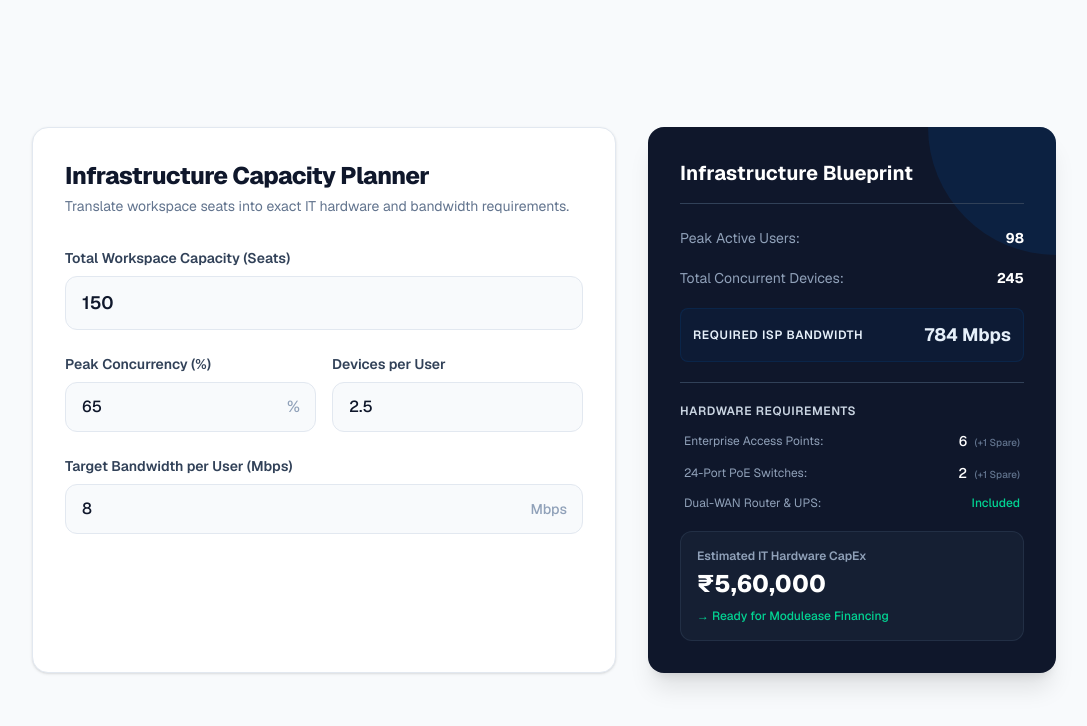
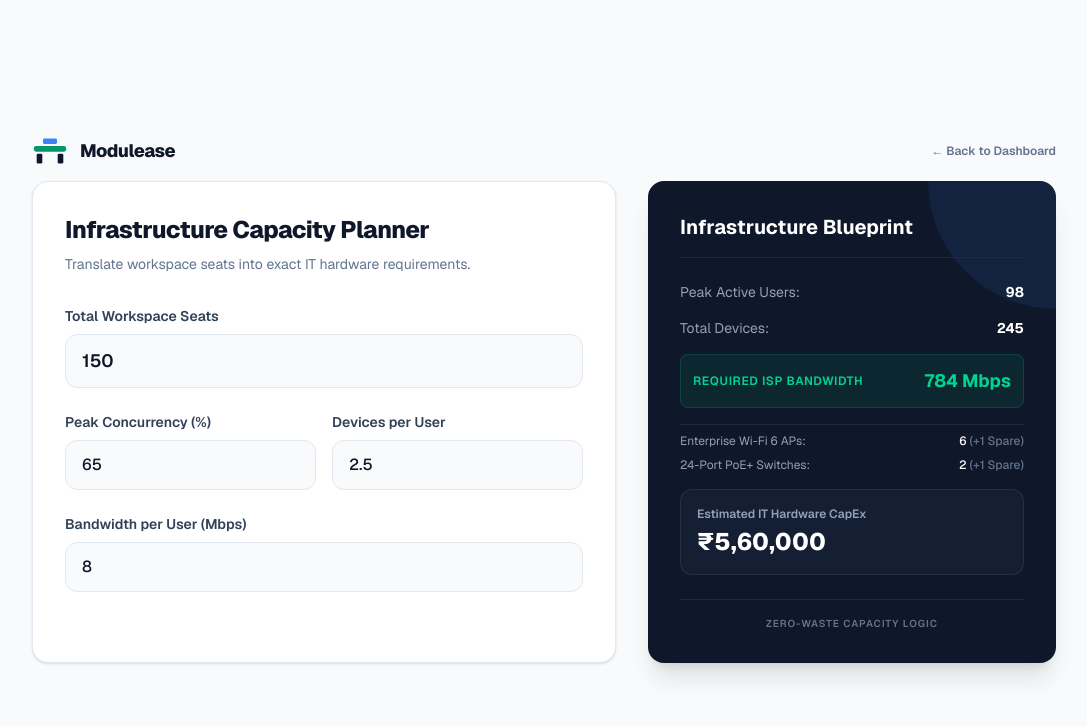
Before and after one commit to millenialbanker/eaas-platform-frontend, a Next.js app: page /planner in a window 1280 px wide. Shown: the top 726 px of the page, without its empty margins (96-1183 px from the left). Built offline with nearby package versions, Linux system fonts and the light colour scheme.

Commit message:
Update page.tsx

```diff
--- a/app/planner/page.tsx
+++ b/app/planner/page.tsx
@@ -1,5 +1,21 @@
 "use client";
+
 import { useState } from "react";
+import Link from "next/link";
+
+function Logo() {
+  return (
+    <Link href="/" className="flex items-center gap-3">
+      <svg width="36" height="28" viewBox="0 0 50 40" fill="none" xmlns="http://www.w3.org/2000/svg">
+        <rect x="15" y="2" width="20" height="8" rx="2" fill="#3B82F6" />
+        <rect x="2" y="13" width="46" height="8" rx="3" fill="#059669" />
+        <rect x="6" y="24" width="8" height="14" rx="2" fill="#0F172A" />
+        <rect x="36" y="24" width="8" height="14" rx="2" fill="#0F172A" />
+      </svg>
+      <span className="font-extrabold text-lg tracking-tight text-slate-900">Modulease</span>
+    </Link>
+  );
+}
 
 export default function CapacityPlanner() {
   const [totalSeats, setTotalSeats] = useState<number>(150);
@@ -7,63 +23,57 @@ export default function CapacityPlanner() {
   const [devicesPerUser, setDevicesPerUser] = useState<number>(2.5);
   const [bandwidthPerUser, setBandwidthPerUser] = useState<number>(8);
 
-  const COST_PER_AP = 35000;
-  const COST_PER_SWITCH = 65000;
-  const COST_ROUTER_UPS = 120000;
-  const DEVICES_PER_AP = 45;
-
   const activeUsers = Math.round(totalSeats * (concurrency / 100));
   const totalDevices = Math.round(activeUsers * devicesPerUser);
   const totalBandwidth = activeUsers * bandwidthPerUser;
 
-  const activeAPs = Math.max(1, Math.ceil(totalDevices / DEVICES_PER_AP));
+  const activeAPs = Math.max(1, Math.ceil(totalDevices / 45));
   const spareAPs = Math.max(1, Math.ceil(activeAPs * 0.1));
   const totalAPs = activeAPs + spareAPs;
 
   const wiredConnections = Math.round(totalSeats * 0.15);
-  const totalPortsNeeded = activeAPs + spareAPs + wiredConnections;
+  const totalPortsNeeded = totalAPs + wiredConnections;
   const activeSwitches = Math.max(1, Math.ceil(totalPortsNeeded / 24));
   const spareSwitches = 1;
   const totalSwitches = activeSwitches + spareSwitches;
 
-  const capex = (totalAPs * COST_PER_AP) + (totalSwitches * COST_PER_SWITCH) + COST_ROUTER_UPS;
-
-  const formatCurrency = (num: number) => '₹' + num.toLocaleString('en-IN');
-  const formatBandwidth = (mbps: number) => mbps > 1000 ? (mbps / 1000).toFixed(1) + ' Gbps' : mbps + ' Mbps';
+  const capex = (totalAPs * 35000) + (totalSwitches * 65000) + 120000;
+  const formatINR = (num: number) => '₹' + Math.round(num).toLocaleString('en-IN');
 
   return (
-    <div className="min-h-screen bg-slate-50 text-slate-800 p-4 md:p-8 flex items-center justify-center font-sans antialiased">
-      <div className="max-w-5xl w-full grid grid-cols-1 lg:grid-cols-12 gap-8">
+    <div className="min-h-screen bg-slate-50 text-slate-800 p-4 md:p-8 flex flex-col justify-center font-sans">
+      <div className="max-w-5xl w-full mx-auto mb-4 flex justify-between items-center">
+        <Logo />
+        <Link href="/" className="text-xs font-semibold text-slate-500 hover:text-slate-900">← Back to Dashboard</Link>
+      </div>
 
+      <div className="max-w-5xl w-full mx-auto grid grid-cols-1 lg:grid-cols-12 gap-8">
+
+        {/* Input Parameters */}
         <div className="lg:col-span-7 bg-white border border-slate-200 rounded-2xl p-8 shadow-sm">
-          <div className="mb-8">
-            <h2 className="text-2xl font-extrabold text-slate-900 tracking-tight">Infrastructure Capacity Planner</h2>
-            <p className="text-sm text-slate-500 mt-1">Translate workspace seats into exact IT hardware and bandwidth requirements.</p>
-          </div>
+          <h2 className="text-2xl font-extrabold text-slate-900 tracking-tight mb-2">Infrastructure Capacity Planner</h2>
+          <p className="text-sm text-slate-500 mb-8">Translate workspace seats into exact IT hardware requirements.</p>
 
           <div className="space-y-6">
             <div>
-              <label className="block text-sm font-semibold text-slate-700 mb-2">Total Workspace Capacity (Seats)</label>
+              <label className="block text-sm font-semibold text-slate-700 mb-2">Total Workspace Seats</label>
               <input
                 type="number"
                 value={totalSeats}
                 onChange={(e) => setTotalSeats(Number(e.target.value))}
-                className="w-full bg-slate-50 border border-slate-200 rounded-xl py-3 px-4 text-lg font-semibold text-slate-900 focus:outline-none focus:ring-2 focus:ring-[#004A99] focus:border-[#004A99]"
+                className="w-full bg-slate-50 border border-slate-200 rounded-xl py-3 px-4 text-lg font-semibold text-slate-900 focus:outline-none focus:ring-2 focus:ring-[#059669]"
               />
             </div>
 
             <div className="grid grid-cols-2 gap-4">
               <div>
                 <label className="block text-sm font-semibold text-slate-700 mb-2">Peak Concurrency (%)</label>
-                <div className="relative">
                 <input
                   type="number"
                   value={concurrency}
                   onChange={(e) => setConcurrency(Number(e.target.value))}
-                    className="w-full bg-slate-50 border border-slate-200 rounded-xl py-3 px-4 text-base font-medium text-slate-900 focus:outline-none focus:ring-2 focus:ring-[#004A99] focus:border-[#004A99]"
+                  className="w-full bg-slate-50 border border-slate-200 rounded-xl py-3 px-4 text-base font-medium text-slate-900 focus:outline-none focus:ring-2 focus:ring-[#059669]"
                 />
-                  <span className="absolute right-4 top-1/2 -translate-y-1/2 text-slate-400 font-medium">%</span>
-                </div>
               </div>
 
               <div>
@@ -73,75 +83,69 @@ export default function CapacityPlanner() {
                   step="0.1"
                   value={devicesPerUser}
                   onChange={(e) => setDevicesPerUser(Number(e.target.value))}
-                  className="w-full bg-slate-50 border border-slate-200 rounded-xl py-3 px-4 text-base font-medium text-slate-900 focus:outline-none focus:ring-2 focus:ring-[#004A99] focus:border-[#004A99]"
+                  className="w-full bg-slate-50 border border-slate-200 rounded-xl py-3 px-4 text-base font-medium text-slate-900 focus:outline-none focus:ring-2 focus:ring-[#059669]"
                 />
               </div>
             </div>
 
             <div>
-              <label className="block text-sm font-semibold text-slate-700 mb-2">Target Bandwidth per User (Mbps)</label>
-              <div className="relative">
+              <label className="block text-sm font-semibold text-slate-700 mb-2">Bandwidth per User (Mbps)</label>
               <input
                 type="number"
                 value={bandwidthPerUser}
                 onChange={(e) => setBandwidthPerUser(Number(e.target.value))}
-                  className="w-full bg-slate-50 border border-slate-200 rounded-xl py-3 px-4 text-base font-medium text-slate-900 focus:outline-none focus:ring-2 focus:ring-[#004A99] focus:border-[#004A99]"
+                className="w-full bg-slate-50 border border-slate-200 rounded-xl py-3 px-4 text-base font-medium text-slate-900 focus:outline-none focus:ring-2 focus:ring-[#059669]"
               />
-                <span className="absolute right-4 top-1/2 -translate-y-1/2 text-slate-400 font-medium text-sm">Mbps</span>
-              </div>
             </div>
           </div>
         </div>
 
-        <div className="lg:col-span-5 bg-slate-900 rounded-2xl p-8 shadow-xl flex flex-col justify-between relative overflow-hidden">
-          <div className="absolute top-0 right-0 w-32 h-32 bg-[#004A99] rounded-bl-full opacity-20 pointer-events-none"></div>
+        {/* Results Blueprint */}
+        <div className="lg:col-span-5 bg-[#0F172A] rounded-2xl p-8 shadow-xl flex flex-col justify-between text-white relative overflow-hidden">
+          <div className="absolute top-0 right-0 w-32 h-32 bg-[#3B82F6] rounded-bl-full opacity-10 pointer-events-none"></div>
 
           <div className="relative z-10">
-            <h2 className="text-xl font-bold text-white border-b border-slate-700 pb-4 mb-6">Infrastructure Blueprint</h2>
+            <h2 className="text-xl font-bold border-b border-slate-800 pb-4 mb-6">Infrastructure Blueprint</h2>
 
-            <div className="space-y-5 text-sm">
+            <div className="space-y-4 text-sm">
               <div className="flex justify-between items-center">
                 <span className="text-slate-400">Peak Active Users:</span>
                 <span className="font-bold text-white">{activeUsers}</span>
               </div>
 
               <div className="flex justify-between items-center">
-                <span className="text-slate-400">Total Concurrent Devices:</span>
+                <span className="text-slate-400">Total Devices:</span>
                 <span className="font-bold text-white">{totalDevices}</span>
               </div>
 
-              <div className="flex justify-between items-center bg-[#004A99]/10 p-3 rounded-lg border border-[#004A99]/20">
-                <span className="text-[#E6F0FA] font-semibold text-xs uppercase tracking-wider">Required ISP Bandwidth</span>
-                <span className="font-bold text-[#E6F0FA] text-lg">{formatBandwidth(totalBandwidth)}</span>
+              <div className="flex justify-between items-center bg-emerald-500/10 p-3 rounded-lg border border-emerald-500/20">
+                <span className="text-emerald-400 font-semibold text-xs uppercase tracking-wider">Required ISP Bandwidth</span>
+                <span className="font-bold text-emerald-400 text-lg">{totalBandwidth > 1000 ? (totalBandwidth / 1000).toFixed(1) + ' Gbps' : totalBandwidth + ' Mbps'}</span>
               </div>
 
-              <hr className="border-slate-700" />
+              <hr className="border-slate-800 my-2" />
 
-              <div className="space-y-3">
-                <h3 className="text-slate-300 text-xs uppercase tracking-wider font-semibold">Hardware Requirements</h3>
-
-                <div className="flex justify-between items-center px-1">
-                  <span className="text-slate-400 text-xs">Enterprise Access Points:</span>
-                  <span className="text-white font-medium">{activeAPs} <span className="text-slate-500 text-[10px] ml-1">(+{spareAPs} Spare)</span></span>
+              <div className="space-y-2">
+                <div className="flex justify-between items-center">
+                  <span className="text-slate-400 text-xs">Enterprise Wi-Fi 6 APs:</span>
+                  <span className="text-white font-medium text-xs">{activeAPs} <span className="text-slate-500">(+{spareAPs} Spare)</span></span>
                 </div>
 
-                <div className="flex justify-between items-center px-1">
-                  <span className="text-slate-400 text-xs">24-Port PoE Switches:</span>
-                  <span className="text-white font-medium">{activeSwitches} <span className="text-slate-500 text-[10px] ml-1">(+{spareSwitches} Spare)</span></span>
-                </div>
-
-                <div className="flex justify-between items-center px-1">
-                  <span className="text-slate-400 text-xs">Dual-WAN Router & UPS:</span>
-                  <span className="text-emerald-400 text-xs font-medium">Included</span>
+                <div className="flex justify-between items-center">
+                  <span className="text-slate-400 text-xs">24-Port PoE+ Switches:</span>
+                  <span className="text-white font-medium text-xs">{activeSwitches} <span className="text-slate-500">(+1 Spare)</span></span>
                 </div>
               </div>
 
               <div className="flex flex-col bg-slate-800/50 p-4 rounded-xl border border-slate-700/50 mt-4">
                 <span className="text-slate-400 text-xs font-semibold mb-1">Estimated IT Hardware CapEx</span>
-                <span className="font-extrabold text-white text-2xl">{formatCurrency(capex)}</span>
-                <span className="text-emerald-400 text-xs mt-2 font-medium">→ Ready for Modulease Financing</span>
+                <span className="font-extrabold text-white text-2xl">{formatINR(capex)}</span>
               </div>
             </div>
+          </div>
+
+          <div className="relative z-10 mt-6 pt-4 border-t border-slate-800 text-[10px] text-slate-500 text-center uppercase tracking-widest font-semibold">
+            Zero-Waste Capacity Logic
           </div>
         </div>
 
```
Lines whose indentation alone changed are shown as unchanged.
